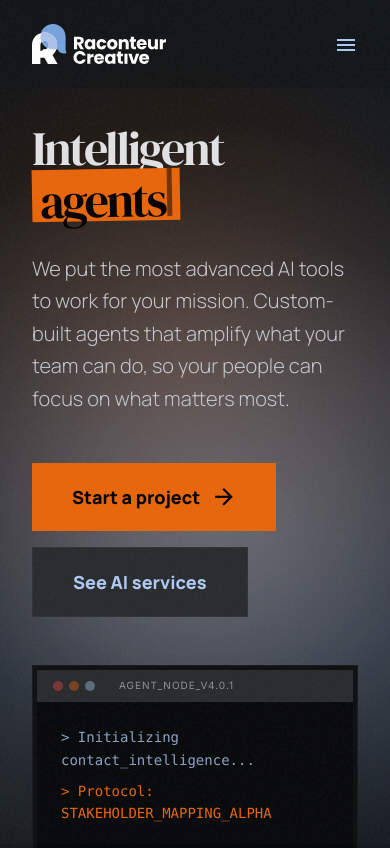
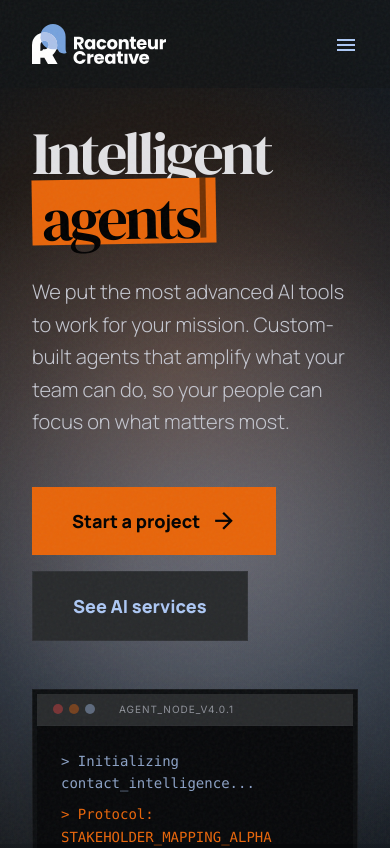
Before and after one commit to Raconteur-Creative/rc-site-redesign, a SvelteKit app: page / in a window 390 px wide. Shown: the top 848 px of the page. Built offline with nearby package versions, Linux system fonts and the light colour scheme.

Commit message:
Increase mobile hero heading back to text-6xl with improved spacing

```diff
--- a/src/routes/+page.svelte
+++ b/src/routes/+page.svelte
@@ -298,7 +298,7 @@
 		<div class="absolute top-0 right-0 w-1/2 h-full bg-gradient-to-l from-primary-container/10 to-transparent z-0"></div>
 		<div class="max-w-7xl mx-auto w-full grid md:grid-cols-12 gap-12 items-center relative z-10">
 			<div class="md:col-span-7 z-10">
-				<h1 class="font-headline text-5xl md:text-[8rem] leading-[0.85] tracking-tighter text-on-surface mb-8">
+				<h1 class="font-headline text-6xl md:text-[8rem] leading-[0.85] tracking-tighter text-on-surface mb-8">
 					Intelligent<br/>
 					<span class="typing-container">
 						<span id="typing-text">{typingText}</span>
```
